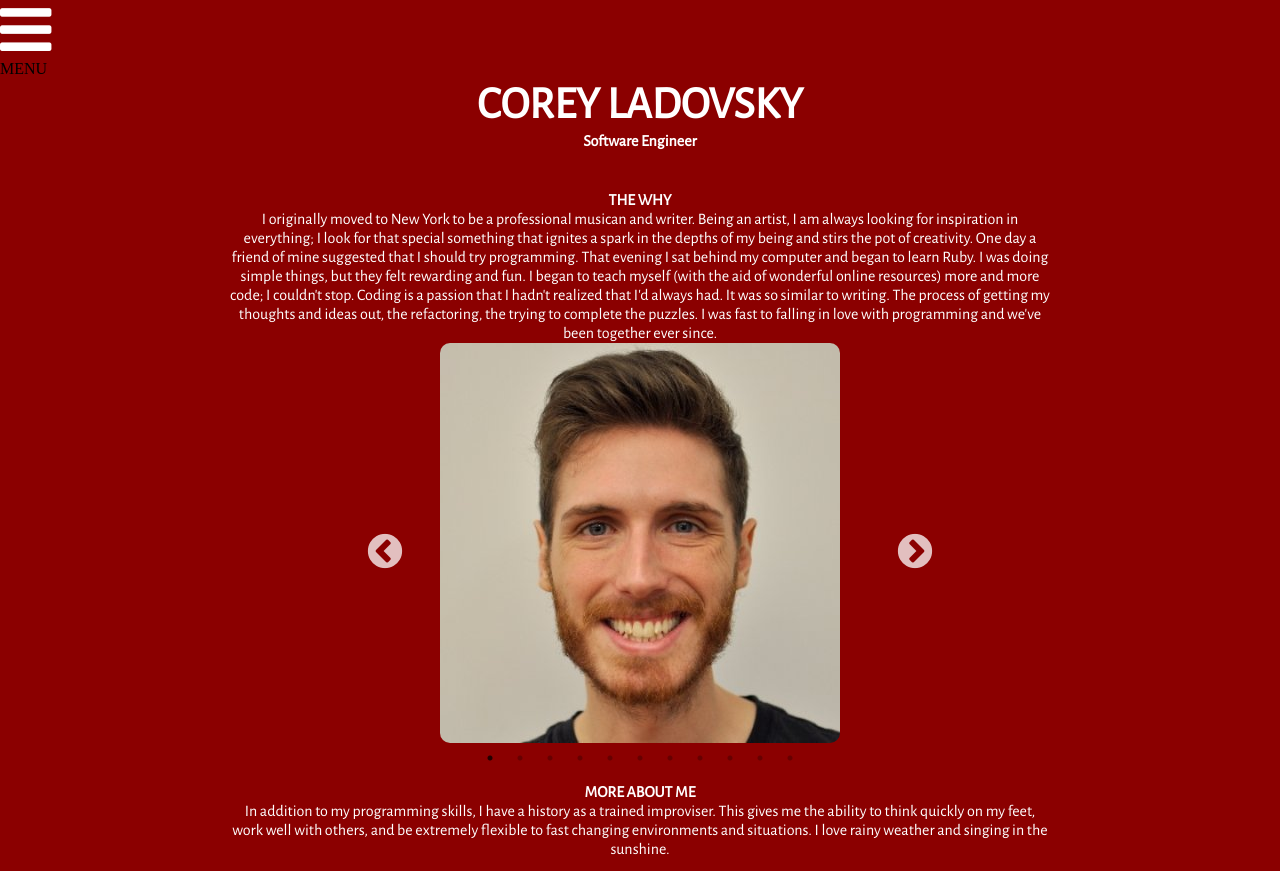
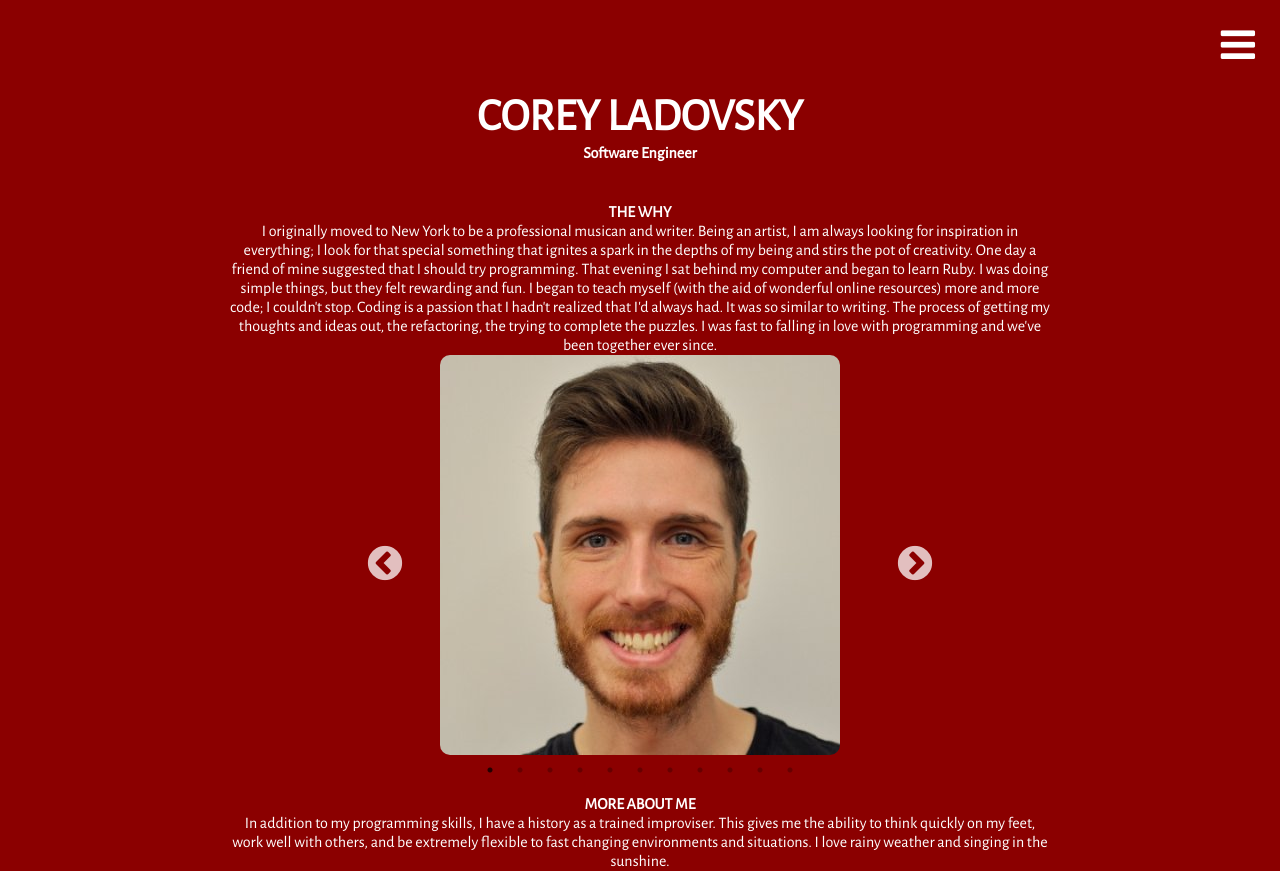
Before and after one commit to coreyladovsky/portfolio, a React (Create React App) app: page / in a window 1280 px wide. Built offline with nearby package versions, Linux system fonts and the light colour scheme; the HTML template or start-up script is replaced by a standard one.

Commit message:
updated skills and about to class so I can adjust css in component did mount

```diff
--- a/src/App.js
+++ b/src/App.js
@@ -3,8 +3,8 @@ import { Route, Switch, BrowserRouter } from "react-router-dom";
 import "./App.css";
 import NavBar from "./components/nav";
 import Home from "./components/home";
-import { About } from "./components/about";
-import { Skills } from "./components/skills";
+import About from "./components/about";
+import Skills from "./components/skills";
 import ProjectIndex from "./components/project_index";
 import Contact from "./components/contact";
 
--- a/src/components/about.jsx
+++ b/src/components/about.jsx
@@ -3,10 +3,18 @@ import PhotoSlider from "./photos";
 import "./about.css";
 import $ from "jquery";
 
-export const About = (props) => {
+class About extends React.Component {
+  constructor(props) {
+    super(props);
+  }
+
+  componentDidMount() {
+    $(".menu-bars").css("color", "white");
     $("html").css("background", "darkred");
+  }
+
+  render() {
     return (
-
       <div className="about-container">
         <h1>COREY LADOVSKY</h1>
         <h3>Software Engineer</h3>
@@ -17,16 +25,16 @@ export const About = (props) => {
               I originally moved to New York to be a professional musican and
               writer. Being an artist, I am always looking for inspiration in
               everything; I look for that special something that ignites a spark
-            in the depths of my being and stirs the pot of creativity. One day a
-            friend of mine suggested that I should try programming. That evening
-            I sat behind my computer and began to learn Ruby. I was doing simple
-            things, but they felt rewarding and fun. I began to teach myself
-            (with the aid of wonderful online resources) more and more code; I
-            couldn't stop. Coding is a passion that I hadn't realized that I'd
-            always had. It was so similar to writing. The process of getting my
-            thoughts and ideas out, the refactoring, the trying to complete the
-            puzzles. I was fast to falling in love with programming and we've
-            been together ever since.
+              in the depths of my being and stirs the pot of creativity. One day
+              a friend of mine suggested that I should try programming. That
+              evening I sat behind my computer and began to learn Ruby. I was
+              doing simple things, but they felt rewarding and fun. I began to
+              teach myself (with the aid of wonderful online resources) more and
+              more code; I couldn't stop. Coding is a passion that I hadn't
+              realized that I'd always had. It was so similar to writing. The
+              process of getting my thoughts and ideas out, the refactoring, the
+              trying to complete the puzzles. I was fast to falling in love with
+              programming and we've been together ever since.
             </p>
           </div>
         </div>
@@ -45,4 +53,7 @@ export const About = (props) => {
         </div>
       </div>
     );
-};
+  }
+}
+
+export default About;
--- a/src/components/contact.jsx
+++ b/src/components/contact.jsx
@@ -4,8 +4,14 @@ import $ from "jquery";
 
 
 class Contact extends React.Component {
+
+  componentDidMount() {
+    $(".menu-bars").css("color", "white");
+    $("html").css("background", "#4eb980");
+  }
+
+
   render() {
-    $("html").css("background", "#4eb980");
     return (
       <div className="contact-container">
         <div className="email-contact-container">
--- a/src/components/nav.css
+++ b/src/components/nav.css
@@ -0,0 +1,13 @@
+.menu {
+  display: flex;
+  font-size: 16px;
+  justify-content: flex-end;
+  /* margin-top: 10px; */
+  /* margin-right: 10px; */
+}
+
+
+.menu-bars {
+  padding: 25px;
+  font-size: 40px;
+}
--- a/src/components/nav.jsx
+++ b/src/components/nav.jsx
@@ -1,6 +1,7 @@
 import React from 'react';
 import { withRouter } from "react-router-dom";
-import resume from "../assets/resume.pdf";
+// import resume from "../assets/resume.pdf";
+import "./nav.css";
 
 class NavBar extends React.Component {
   constructor(props) {
@@ -23,13 +24,13 @@ class NavBar extends React.Component {
     // }
   }
 
+  // <div> MENU </div>
   render () {
     return(
       <div id="navBar-container">
-        <ul onClick={this.handleSelection}>
-          <i class="fas fa fa-bars"></i>
-          <div> MENU </div>
-        </ul>
+        <div className="menu" onClick={this.handleSelection}>
+          <i className="fas fa fa-bars menu-bars"></i>
+        </div>
 
 
 
--- a/src/components/project_item.css
+++ b/src/components/project_item.css
@@ -36,7 +36,7 @@
   height: 100%;
 }
 
-.fa {
+.icon {
   transition: font-size 300ms ease-in-out;
   grid-column: 3;
   grid-row: 3;
--- a/src/components/skills.jsx
+++ b/src/components/skills.jsx
@@ -3,8 +3,13 @@ import reduxPic from "../images/redux.png";
 import "./skills.css";
 import $ from "jquery";
 
-export const Skills = () => {
+class Skills extends React.Component {
+  componentDidMount() {
+    $(".menu-bars").css("color", "white");
     $("html").css("background", "black");
+  }
+
+  render() {
     return (
       <div>
         <ul className="all-skills">
@@ -51,4 +56,7 @@ export const Skills = () => {
         </ul>
       </div>
     );
-};
+  }
+}
+
+export default Skills;
```
Lines whose indentation alone changed are shown as unchanged.
